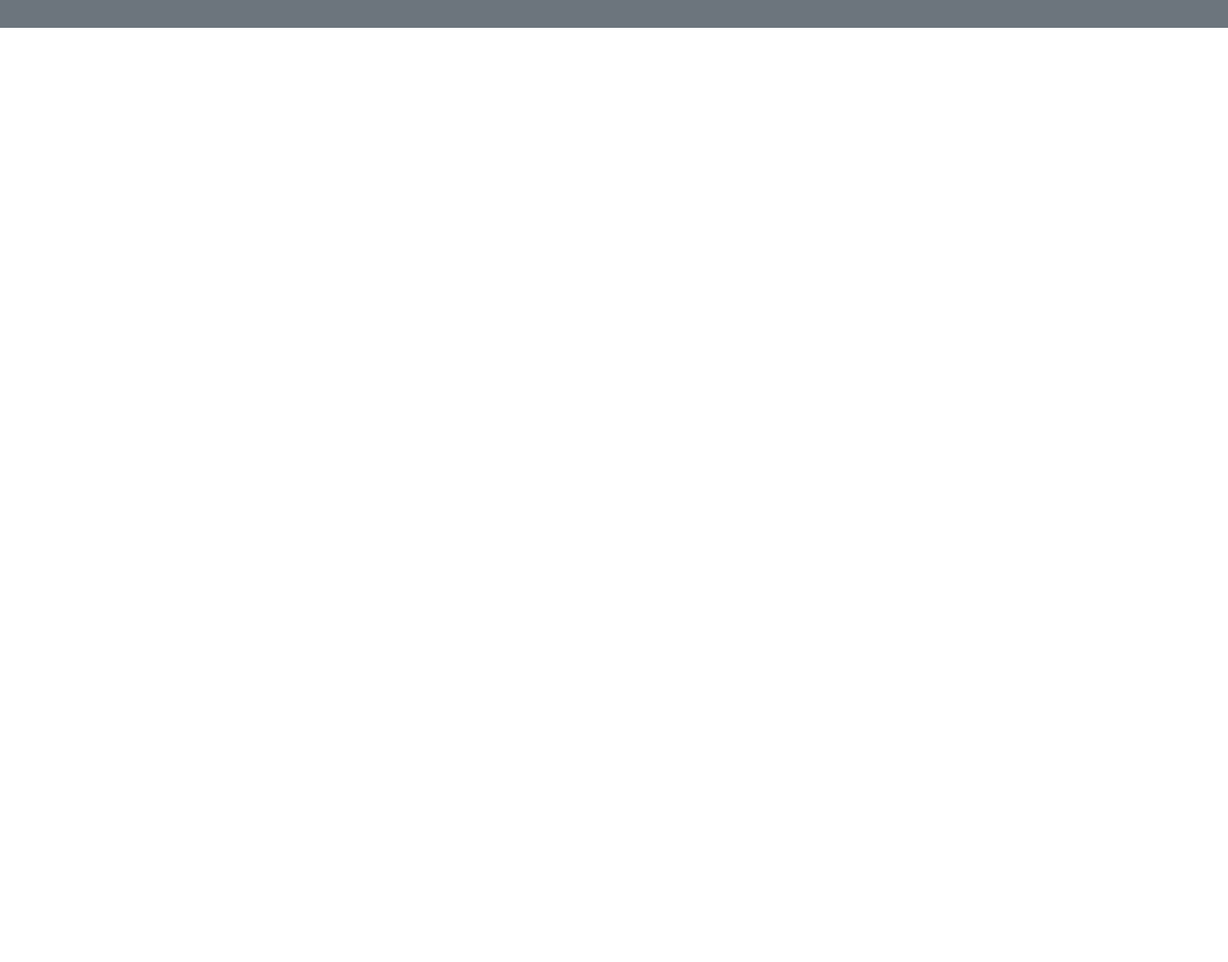
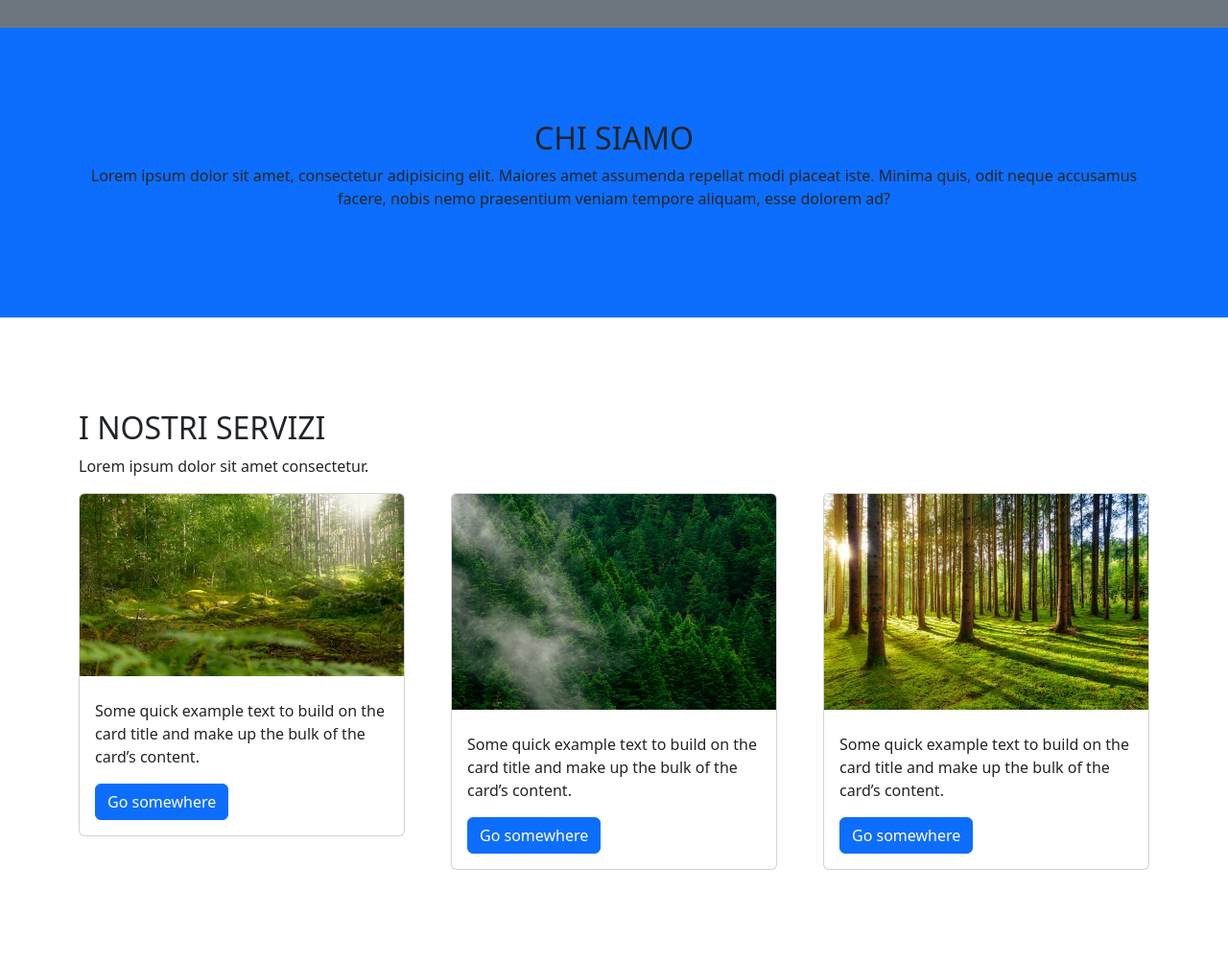
Before and after one commit to schironerebecca-eng/corsoweb, a website built with Vite: page index.html in a window 1280 px wide. Shown: the part 540-1543 px from the top of the page at 96% size. Before the commit the page ends 800 px from the top, so only its background shows below. Built offline with nearby package versions, Linux system fonts and the light colour scheme.

Commit message:
Ho aggiunto la sezione servizi

```diff
--- a/index.html
+++ b/index.html
@@ -47,6 +47,50 @@
         </div>
       </div>
     </section>
+    <section id="chi-siamo" class="w-100 py-5 bg-primary text-center">
+      <div class="container py-5">
+        <h2>CHI SIAMO</h2>
+        <p>Lorem ipsum dolor sit amet, consectetur adipisicing elit. Maiores amet assumenda repellat modi placeat iste. Minima quis, odit neque accusamus facere, nobis nemo praesentium veniam tempore aliquam, esse dolorem ad?</p>
+      </div>
+    </section>
+    <section id="servizio" class="w-100 py-5">
+      <div class="container py-5">
+        <h2>I NOSTRI SERVIZI</h2>
+        <p>Lorem ipsum dolor sit amet consectetur.</p>
+        <div class="row g-5">
+          <div class="col-12 col-lg-4">
+            <div class="card" style="width: 112%,"" "height: 90px;">
+              <img src="/assets/images/servizi/servizio1.jpg" class="card-img-top" alt="...">
+              <div class="card-body">
+                <h5 class="card-title"></h5>
+                <p class="card-text">Some quick example text to build on the card title and make up the bulk of the card’s content.</p>
+                <a href="#" class="btn btn-primary">Go somewhere</a>
+                </div>
+              </div>
+          </div>
+                    <div class="col-12 col-lg-4">
+            <div class="card" style="width: 100%;">
+              <img src="/assets/images/servizi/servizio2.jpg" class="card-img-top" alt="...">
+              <div class="card-body">
+                <h5 class="card-title"></h5>
+                <p class="card-text">Some quick example text to build on the card title and make up the bulk of the card’s content.</p>
+                <a href="#" class="btn btn-primary">Go somewhere</a>
+                </div>
+              </div>
+          </div>
+                    <div class="col-12 col-lg-4">
+            <div class="card" style="width: 100%;">
+              <img src="/assets/images/servizi/servizio3.jpg" class="card-img-top" alt="...">
+              <div class="card-body">
+                <h5 class="card-title"></h5>
+                <p class="card-text">Some quick example text to build on the card title and make up the bulk of the card’s content.</p>
+                <a href="#" class="btn btn-primary">Go somewhere</a>
+                </div>
+              </div>
+          </div>
+        </div>
+      </div>
+    </section>
    </main>
     <script type="module" src="/src/main.js"></script>
   </body>
```
Also changed, not shown: public/assets/images/servizi/servizio1.jpg (added), public/assets/images/servizi/servizio2.jpg (added), public/assets/images/servizi/servizio3.jpg (added), servizio1.jpg (added), servizio2.jpg (added), servizio3.jpg (added).
